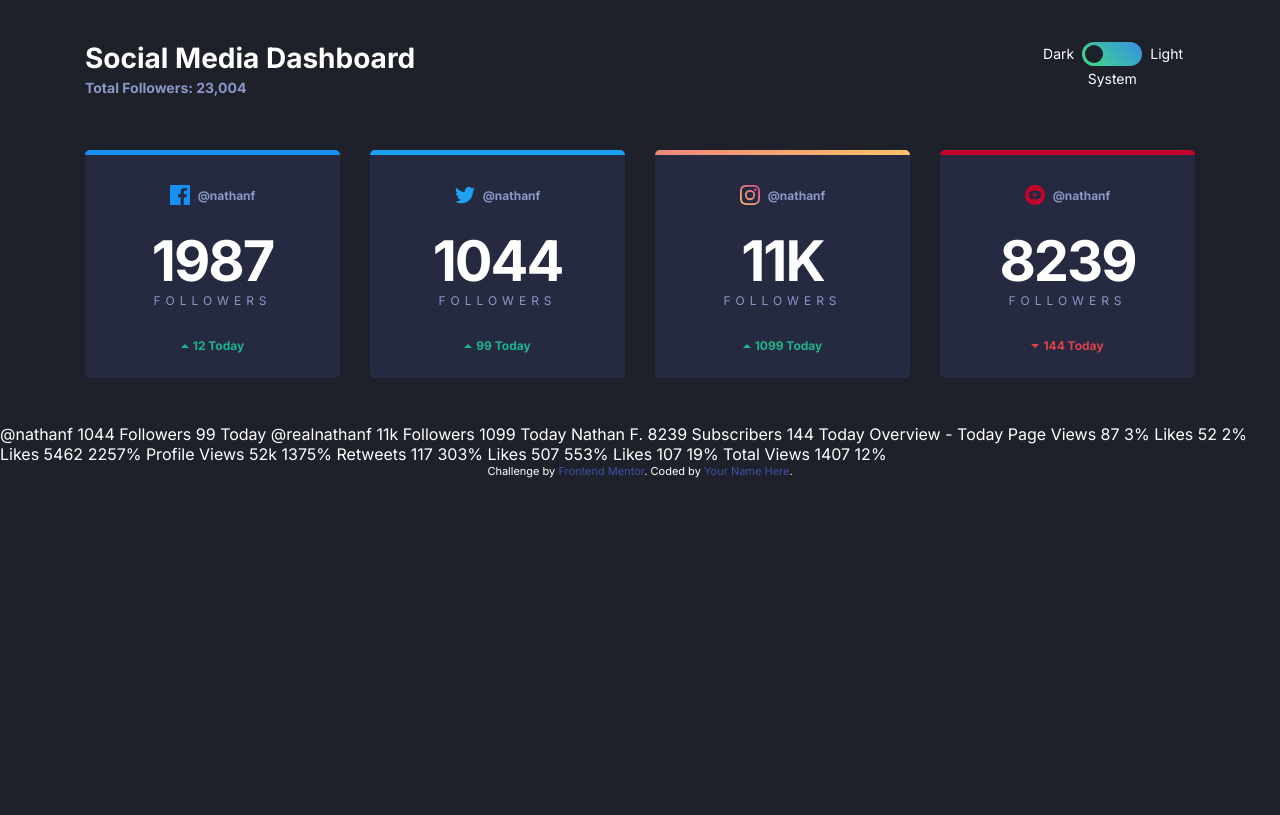
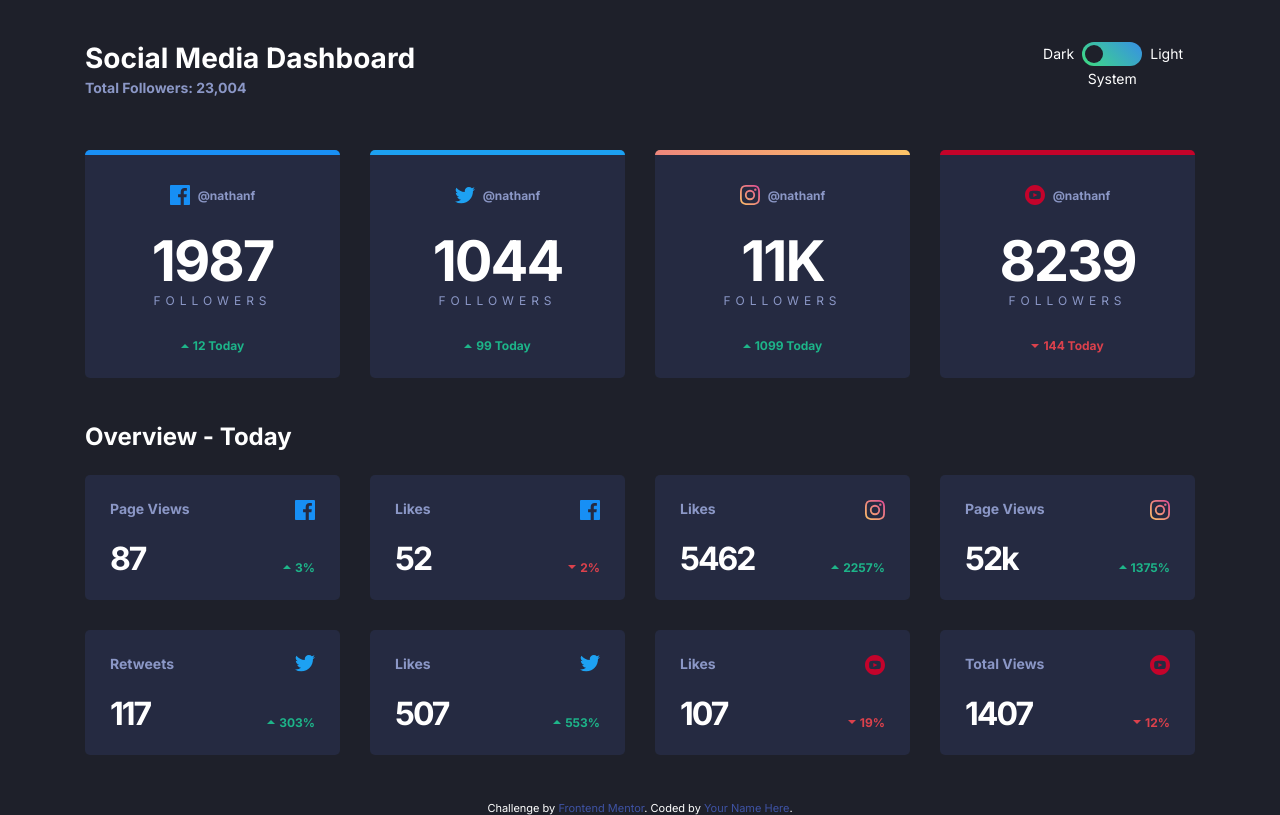
Before and after one commit to rakasadiantara/fcc-social-media-dashboard-dark-light-toggle, a website: page index.html in a window 1280 px wide. Drawn offline with Linux system fonts and the light colour scheme; files that its build step writes are made by us from their sources.

Commit message:
overview cards

```diff
--- a/app/scss/components/_index.scss
+++ b/app/scss/components/_index.scss
@@ -1,3 +1,4 @@
 @forward 'header';
 @forward 'card';
 @forward 'toggle';
+@forward 'card-grid';
--- /dev/null
+++ b/app/scss/components/card-grid.scss
@@ -0,0 +1,25 @@
+@use '../util' as *;
+
+.card-grid {
+    display: grid;
+    grid-template-columns: repeat(2,1fr);
+    grid-template-rows:repeat(2, auto) ;
+    justify-items:start;
+    gap: rem(23);
+    .card__subtitle{
+
+    }
+
+    .card__count {
+        margin-bottom: 0;
+    }
+
+    .card__count, .card__change{
+        align-self: end;
+    }
+
+    img, .card__change {
+        justify-self: end;
+    }
+
+}
--- a/app/scss/components/card.scss
+++ b/app/scss/components/card.scss
@@ -22,6 +22,12 @@
     text-align: center;
     border-radius: rem(5);
     padding: rem(25);
+    transition: background 150ms ease-in-out;
+
+    &:hover {
+        background: var(--dark-card-hover);
+
+    }
 
     &--facebook {
         border-top: rem(5) solid var(--facebook);
@@ -47,6 +53,8 @@
         border-top: rem(5) solid var(--youtube);
     }
 
+
+
     &__platform {
         display: flex;
         justify-content: center;
@@ -54,6 +62,11 @@
         margin-bottom: rem(28);
         margin-top: rem(5);
         height: rem(20);
+    }
+
+    &__subtitle {
+        font-size: rem(14);
+        font-weight: 700;
     }
 
 
@@ -94,7 +107,7 @@
             font-size: rem(56);
         }
         &--small{
-
+            font-size: rem(32);
         }
     }
 
--- a/app/scss/globals/colors.scss
+++ b/app/scss/globals/colors.scss
@@ -15,6 +15,7 @@
     --dark-bg: hsl(230, 17%, 14%);
     --dark-top-bg: hsl(232, 19%, 15%);
     --dark-card:hsl(228, 28%, 20%);
+    --dark-card-hover: hsl(228, 25%, 27%);
     --dark-text1: hsl(228, 34%, 66%);
     --dark-text2: hsl(0, 0%, 100%);
 
--- a/app/scss/globals/typography.scss
+++ b/app/scss/globals/typography.scss
@@ -12,6 +12,11 @@ h1 {
     }
 }
 
+h2 {
+    font-size: rem(24);
+    margin-bottom: rem(24);
+}
+
 a, a:visited, a:active {
     text-decoration: none;
 }
--- a/index.html
+++ b/index.html
@@ -142,10 +142,84 @@
           </div>
         </div>
       </section>
-      @nathanf 1044 Followers 99 Today @realnathanf 11k Followers 1099 Today
-      Nathan F. 8239 Subscribers 144 Today Overview - Today Page Views 87 3%
-      Likes 52 2% Likes 5462 2257% Profile Views 52k 1375% Retweets 117 303%
-      Likes 507 553% Likes 107 19% Total Views 1407 12%
+
+      <section class="container">
+        <h2>Overview - Today</h2>
+        <div class="cards">
+          <div class="card card-grid">
+            <div class="card__subtitle">Page Views</div>
+            <img class="" src="./images/icon-facebook.svg" alt="facebook" />
+            <div class="card__count card__count--small">87</div>
+            <div class="card__change card__change--up">
+              <img src="./images/icon-up.svg" alt="up arrow" />
+              <div class="card__number">3%</div>
+            </div>
+          </div>
+          <div class="card card-grid">
+            <div class="card__subtitle">Likes</div>
+            <img class="" src="./images/icon-facebook.svg" alt="facebook" />
+            <div class="card__count card__count--small">52</div>
+            <div class="card__change card__change--down">
+              <img src="./images/icon-down.svg" alt="down arrow" />
+              <div class="card__number">2%</div>
+            </div>
+          </div>
+          <div class="card card-grid">
+            <div class="card__subtitle">Likes</div>
+            <img class="" src="./images/icon-instagram.svg" alt="instagram" />
+            <div class="card__count card__count--small">5462</div>
+            <div class="card__change card__change--up">
+              <img src="./images/icon-up.svg" alt="up arrow" />
+              <div class="card__number">2257%</div>
+            </div>
+          </div>
+          <div class="card card-grid">
+            <div class="card__subtitle">Page Views</div>
+            <img class="" src="./images/icon-instagram.svg" alt="instagram" />
+            <div class="card__count card__count--small">52k</div>
+            <div class="card__change card__change--up">
+              <img src="./images/icon-up.svg" alt="up arrow" />
+              <div class="card__number">1375%</div>
+            </div>
+          </div>
+          <div class="card card-grid">
+            <div class="card__subtitle">Retweets</div>
+            <img class="" src="./images/icon-twitter.svg" alt="twitter" />
+            <div class="card__count card__count--small">117</div>
+            <div class="card__change card__change--up">
+              <img src="./images/icon-up.svg" alt="up arrow" />
+              <div class="card__number">303%</div>
+            </div>
+          </div>
+          <div class="card card-grid">
+            <div class="card__subtitle">Likes</div>
+            <img class="" src="./images/icon-twitter.svg" alt="twitter" />
+            <div class="card__count card__count--small">507</div>
+            <div class="card__change card__change--up">
+              <img src="./images/icon-up.svg" alt="up arrow" />
+              <div class="card__number">553%</div>
+            </div>
+          </div>
+          <div class="card card-grid">
+            <div class="card__subtitle">Likes</div>
+            <img class="" src="./images/icon-youtube.svg" alt="youtube" />
+            <div class="card__count card__count--small">107</div>
+            <div class="card__change card__change--down">
+              <img src="./images/icon-down.svg" alt="down arrow" />
+              <div class="card__number">19%</div>
+            </div>
+          </div>
+          <div class="card card-grid">
+            <div class="card__subtitle">Total Views</div>
+            <img class="" src="./images/icon-youtube.svg" alt="youtube" />
+            <div class="card__count card__count--small">1407</div>
+            <div class="card__change card__change--down">
+              <img src="./images/icon-down.svg" alt="down arrow" />
+              <div class="card__number">12%</div>
+            </div>
+          </div>
+        </div>
+      </section>
     </main>
 
     <div class="attribution">
```
Also changed, not shown: dist/style.css, 1 other file.
